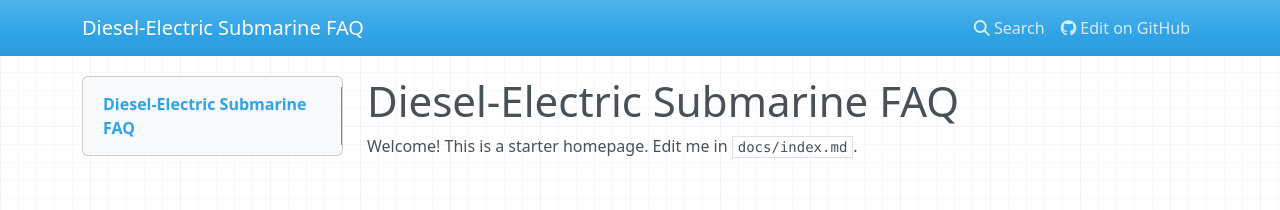
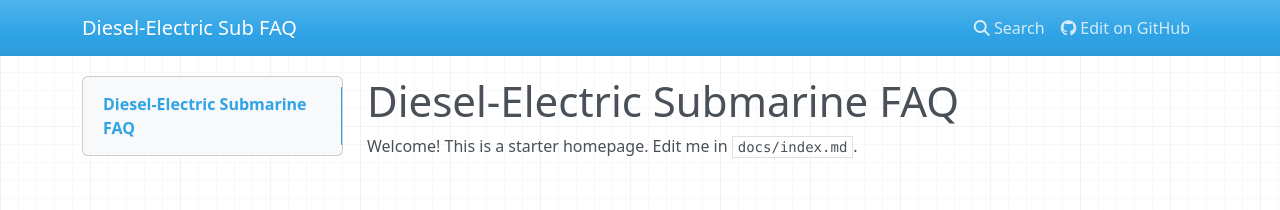
Before and after one commit to igreisman/diesel-sub-faq, an MkDocs documentation site: the page built from docs/index.md, in a window 1280 px wide. Shown: the top 210 px of the page. Built offline with MkDocs 1.6.1, drawn with Linux system fonts in a browser that asks for light colours; nearby versions of some CDN libraries.

Commit message:
Rename site_name to 'Diesel-Electric Sub FAQ'

```diff
--- a/mkdocs.yml
+++ b/mkdocs.yml
@@ -1,4 +1,4 @@
-site_name: Diesel-Electric Submarine FAQ
+site_name: Diesel-Electric Sub FAQ
 site_url: https://igreisman.github.io/diesel-sub-faq/
 repo_url: https://github.com/igreisman/diesel-sub-faq
 edit_uri: edit/main/docs/
```
